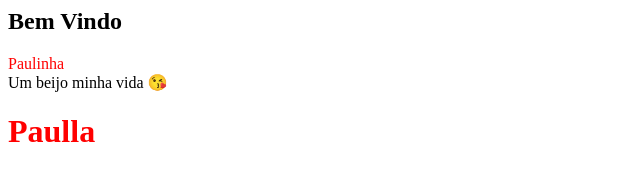
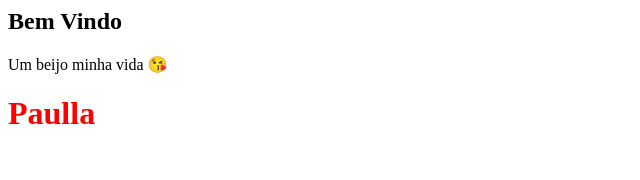
Before and after one commit to paullassnt/meusite, a plain HTML site: page index.html in a window 1280 px wide. Shown: the whole page, without its empty margins (0-640 px from the left). Drawn offline with Linux system fonts and the light colour scheme.

Commit message:
Update index.html

```diff
--- a/index.html
+++ b/index.html
@@ -3,7 +3,7 @@
  <h1> <title> Maicon Vida </title> <h1>
      </head>
     </body>
-  <h2> Bem Vindo </h2> </h1> <font color="#FF0000"> Paulinha </font> <br /> </h1>
+  <h2> Bem Vindo </h2>
   </Body>
  </html>
   </h1> Um beijo minha vida 😘 </h1>
```
